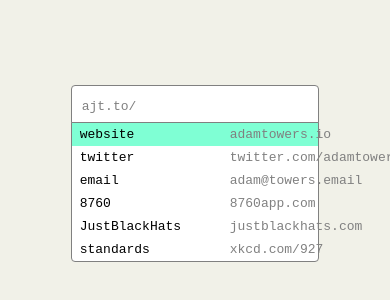
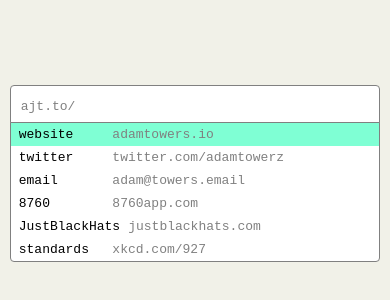
Before and after one commit to adamtowerz/web, a Next.js app in the folder ajt-to/: page / in a window 390 px wide. Shown: the part 158-458 px from the top of the page. Built offline with nearby package versions, Linux system fonts and the light colour scheme.

Commit message:
fix mobile styles

```diff
--- a/ajt-to/styles/Home.module.scss
+++ b/ajt-to/styles/Home.module.scss
@@ -18,9 +18,10 @@
   display: flex;
   align-items: center;
   cursor: text;
-  margin: 32px;
+  margin: 32px 16px;
   min-width: 50%;
-  max-width: 800px;
+  width: 800px;
+  max-width: 95%;
   display: flex;
   border: 1px solid grey;
   background-color: white;
@@ -65,6 +66,7 @@
     padding: 4px 8px;
     white-space: nowrap;
     text-overflow: ellipsis;
+    overflow: hidden;
 
     &.active {
       background-color: aquamarine;
@@ -76,7 +78,7 @@
 
     .option-alias {
       display: inline-block;
-      min-width: 150px;
+      min-width: 12ch;
       padding-right: 8px;
     }
 
```
